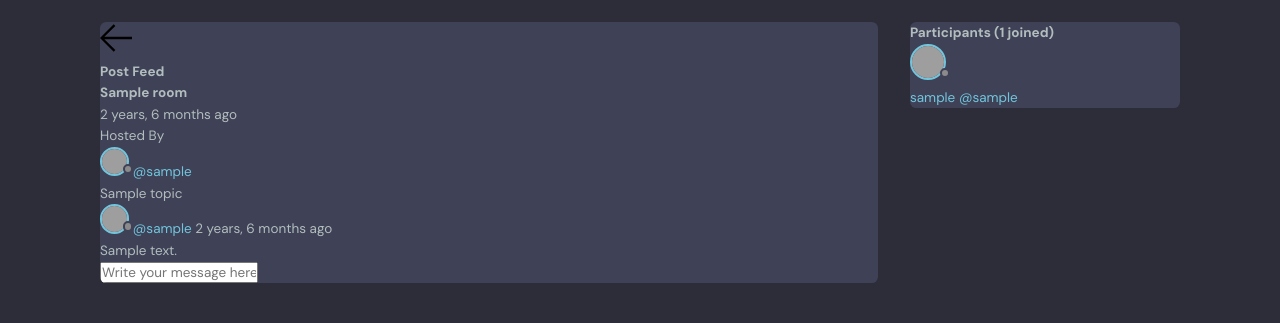
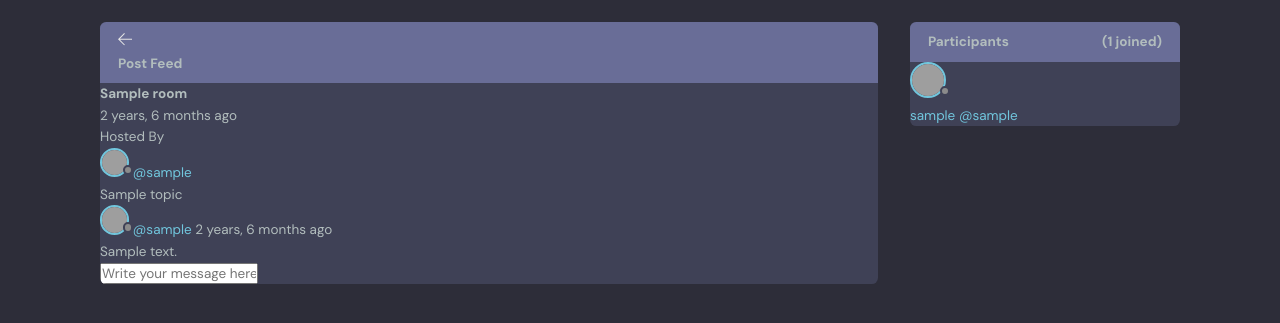
Before and after one commit to JustA3DObject/DevFriends, a Django app: page /room/1/ in a window 1280 px wide. Shown: the part 68-391 px from the top of the page. Run offline with Django 4.2, Linux system fonts and the light colour scheme; tables that the repository leaves empty hold one stand-in row (values such as "Sample post"); grey boxes are pictures that could not be loaded.

Commit message:
Added CSS to room top

```diff
--- a/devfriends/static/css/master.css
+++ b/devfriends/static/css/master.css
@@ -722,3 +722,21 @@ a {
     overflow: hidden;
     position: relative;
 }
+
+.room__top,
+.participants__top {
+    background: var(--color-dark-light);
+    display: flex;
+    justify-content: space-between;
+    align-items: center;
+    padding: 1rem 2rem;
+    position: relative;
+}
+
+.room__top svg,
+.thread__top svg {
+    width: 1.6rem;
+    height: 1.6rem;
+    fill: var(--color-light);
+    cursor: pointer;
+}
```
